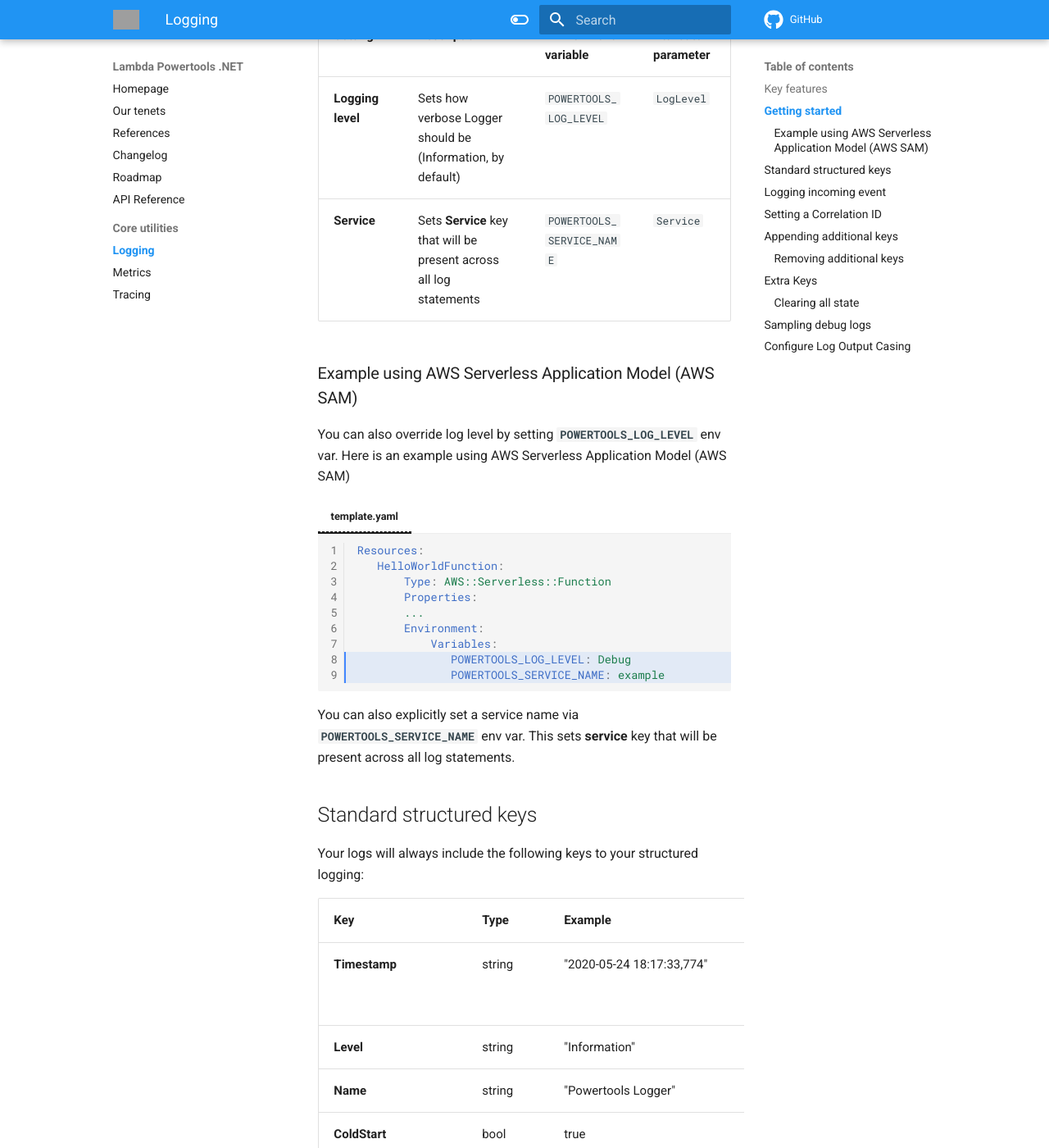
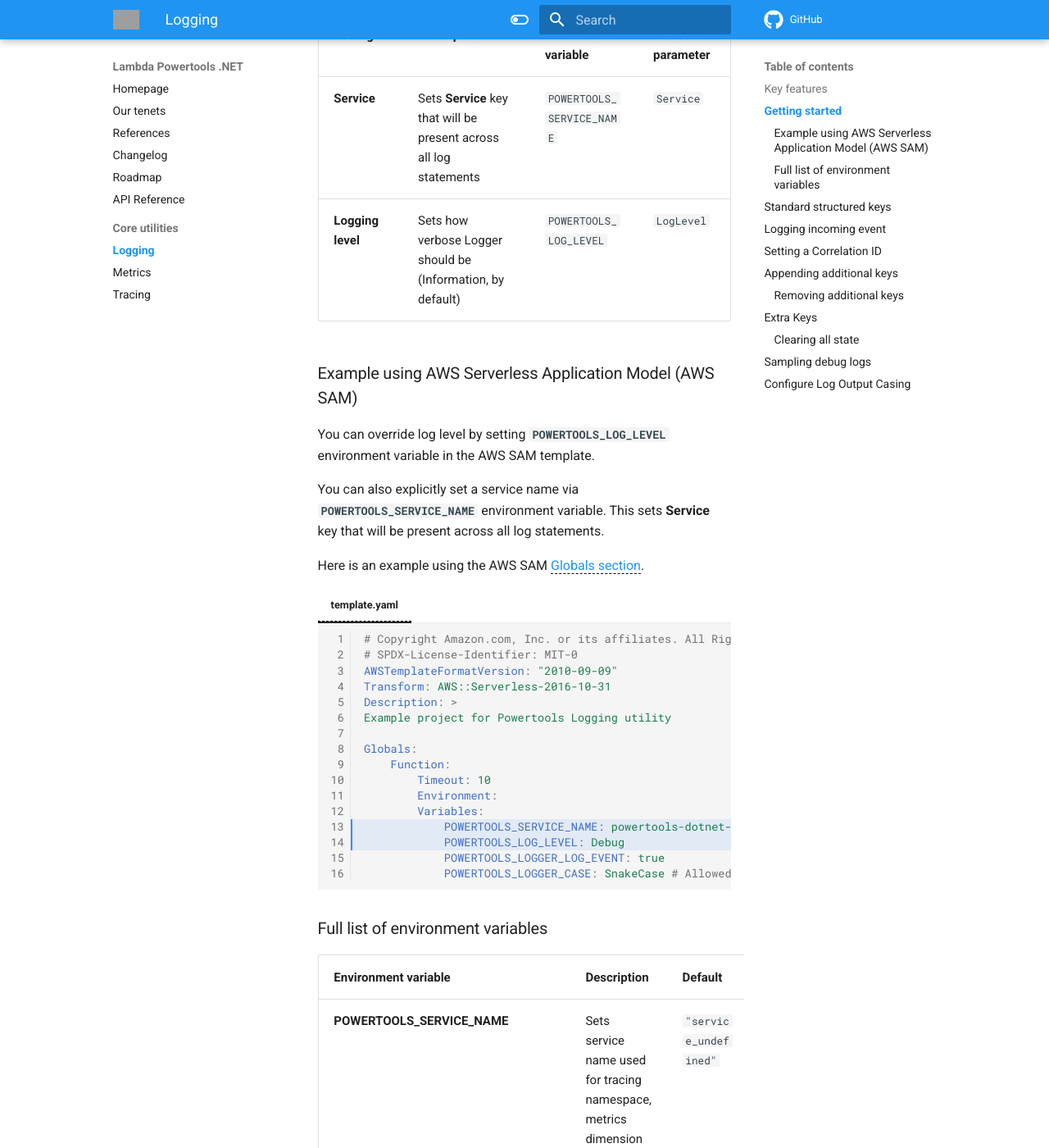
Before and after one commit to aws-powertools/powertools-lambda-dotnet, an MkDocs documentation site: the page built from docs/core/logging.md, in a window 1280 px wide and 1400 px high, scrolled down 618 px. Shown: the whole window at 82% size. Built offline with MkDocs 1.6.1 and Material for MkDocs 9.7.7, drawn with Linux system fonts in a browser that asks for light colours; a script that is not in the unit is left out; comment, search, counter and statistics services are not loaded; the version menu is left out; some of the changed text lies outside the part shown; grey boxes are pictures that could not be loaded.

Commit message:
docs: updated Powertools name usage. Logging updates

````diff
--- a/docs/core/logging.md
+++ b/docs/core/logging.md
@@ -18,28 +18,47 @@
 
 Setting | Description | Environment variable | Attribute parameter
 ------------------------------------------------- | ------------------------------------------------- | ------------------------------------------------- | -------------------------------------------------
+**Service** | Sets **Service** key that will be present across all log statements | `POWERTOOLS_SERVICE_NAME` | `Service`
 **Logging level** | Sets how verbose Logger should be (Information, by default) |  `POWERTOOLS_LOG_LEVEL` | `LogLevel`
-**Service** | Sets **Service** key that will be present across all log statements | `POWERTOOLS_SERVICE_NAME` | `Service`
 
 ### Example using AWS Serverless Application Model (AWS SAM)
 
-You can also override log level by setting **`POWERTOOLS_LOG_LEVEL`** env var. Here is an example using AWS Serverless Application Model (AWS SAM)
+You can override log level by setting **`POWERTOOLS_LOG_LEVEL`** environment variable in the AWS SAM template.
+
+You can also explicitly set a service name via **`POWERTOOLS_SERVICE_NAME`** environment variable. This sets **Service** key that will be present across all log statements.
+
+Here is an example using the AWS SAM [Globals section](https://docs.aws.amazon.com/serverless-application-model/latest/developerguide/sam-specification-template-anatomy-globals.html).
 
 === "template.yaml"
 
-    ```yaml hl_lines="8 9"
-    Resources:
-       HelloWorldFunction:
-           Type: AWS::Serverless::Function
-           Properties:
-           ...
-           Environment:
-               Variables:
-                  POWERTOOLS_LOG_LEVEL: Debug
-                  POWERTOOLS_SERVICE_NAME: example
+    ```yaml hl_lines="13 14"
+    # Copyright Amazon.com, Inc. or its affiliates. All Rights Reserved.
+    # SPDX-License-Identifier: MIT-0
+    AWSTemplateFormatVersion: "2010-09-09"
+    Transform: AWS::Serverless-2016-10-31
+    Description: >
+    Example project for Powertools Logging utility
+
+    Globals:
+        Function:
+            Timeout: 10
+            Environment:
+            Variables:
+                POWERTOOLS_SERVICE_NAME: powertools-dotnet-logging-sample
+                POWERTOOLS_LOG_LEVEL: Debug
+                POWERTOOLS_LOGGER_LOG_EVENT: true
+                POWERTOOLS_LOGGER_CASE: SnakeCase # Allowed values are: CamelCase, PascalCase and SnakeCase
     ```
 
-You can also explicitly set a service name via **`POWERTOOLS_SERVICE_NAME`** env var. This sets **service** key that will be present across all log statements.
+### Full list of environment variables
+
+| Environment variable | Description | Default |
+| ------------------------------------------------- | --------------------------------------------------------------------------------- |  ------------------------------------------------- |
+| **POWERTOOLS_SERVICE_NAME** | Sets service name used for tracing namespace, metrics dimension and structured logging | `"service_undefined"` |
+| **POWERTOOLS_LOG_LEVEL** | Sets logging level |  `Information` |
+| **POWERTOOLS_LOGGER_CASE** | Override the default casing for log keys | `SnakeCase` |
+| **POWERTOOLS_LOGGER_LOG_EVENT** | Logs incoming event |  `false` |
+| **POWERTOOLS_LOGGER_SAMPLE_RATE** | Debug log sampling |  `0` |
 
 ## Standard structured keys
 
@@ -195,24 +214,53 @@
 
 === "Function.cs"
 
-    ```c# hl_lines="15"
+    ```c# hl_lines="21"
     /**
      * Handler for requests to Lambda function.
      */
-    [Logging(LogEvent = true)]
-    public async Task<APIGatewayProxyResponse> FunctionHandler(APIGatewayProxyRequest apigwProxyEvent,
-        ILambdaContext context)
+    public class Function
     {
-        var requestContextRequestId = apigwProxyEvent.RequestContext.RequestId;
+        [Logging(LogEvent = true)]
+        public async Task<APIGatewayProxyResponse> FunctionHandler(APIGatewayProxyRequest apigwProxyEvent,
+            ILambdaContext context)
+        {
+            var requestContextRequestId = apigwProxyEvent.RequestContext.RequestId;
 
-        var lookupId = new Dictionary<string, object>()
+        var lookupInfo = new Dictionary<string, object>()
         {
-            { "LookupId", requestContextRequestId }
+            {"LookupInfo", new Dictionary<string, object>{{ "LookupId", requestContextRequestId }}}
         };
 
-        Logger.AppendKeys(lookupId);
+        // Appended keys are added to all subsequent log entries in the current execution.
+        // Call this method as early as possible in the Lambda handler.
+        // Typically this is value would be passed into the function via the event.
+        // Set the ClearState = true to force the removal of keys across invocations,
+        Logger.AppendKeys(lookupInfo);
 
-        Logger.LogInformation("Getting ip address from external service"); // Adds lookup id to this log entry
+        Logger.LogInformation("Getting ip address from external service");
+
+    }
+    ```
+=== "Example CloudWatch Logs excerpt"
+
+    ```json hl_lines="4 5 6"
+    {
+        "cold_start": false,
+        "xray_trace_id": "1-622eede0-647960c56a91f3b071a9fff1",
+        "lookup_info": {
+            "lookup_id": "4c50eace-8b1e-43d3-92ba-0efacf5d1625"
+        },
+        "function_name": "PowertoolsLoggingSample-HelloWorldFunction-hm1r10VT3lCy",
+        "function_version": "$LATEST",
+        "function_memory_size": 256,
+        "function_arn": "arn:aws:lambda:ap-southeast-2:538510314095:function:PowertoolsLoggingSample-HelloWorldFunction-hm1r10VT3lCy",
+        "function_request_id": "96570b2c-f00e-471c-94ad-b25e95ba7347",
+        "timestamp": "2022-03-14T07:25:20.9418065Z",
+        "level": "Information",
+        "service": "powertools-dotnet-logging-sample",
+        "name": "AWS.Lambda.Powertools.Logging.Logger",
+        "message": "Getting ip address from external service"
+    }
     ```
 
 ### Removing additional keys
@@ -269,18 +317,21 @@
     public class Function
     {
         [Logging(LogEvent = true)]
-        public async Task<APIGatewayProxyResponse> FunctionHandler
-            (APIGatewayProxyRequest apigProxyEvent, ILambdaContext context)
+        public async Task<APIGatewayProxyResponse> FunctionHandler(APIGatewayProxyRequest apigwProxyEvent,
+            ILambdaContext context)
         {
-            ...
-            var extraKeys = new Dictionary<string, string>
+            var requestContextRequestId = apigwProxyEvent.RequestContext.RequestId;
+
+            var lookupId = new Dictionary<string, object>()
             {
-                {"extraKey1", "value1"}
+                { "LookupId", requestContextRequestId }
             };
 
-            Logger.LogInformation(extraKeys, "Collecting payment");
-            ...
-        }
+            // Appended keys are added to all subsequent log entries in the current execution.
+            // Call this method as early as possible in the Lambda handler.
+            // Typically this is value would be passed into the function via the event.
+            // Set the ClearState = true to force the removal of keys across invocations,
+            Logger.AppendKeys(lookupId);
     }
     ```
 
@@ -372,6 +423,7 @@
 === "Sampling via environment variable"
 
     ```yaml hl_lines="8"
+
     Resources:
         HelloWorldFunction:
             Type: AWS::Serverless::Function
````
Also changed, not shown: other parts of docs/core/logging.md (+1 -1 lines), docs/index.md (+2 -2 lines), docs/references.md (+5 -4 lines), docs/tenets.md (+1 -1 lines).
